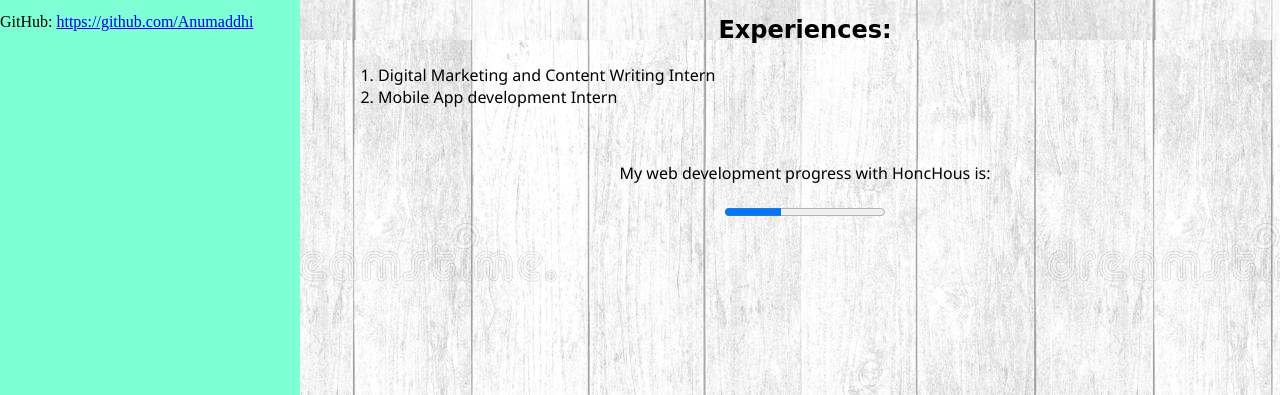
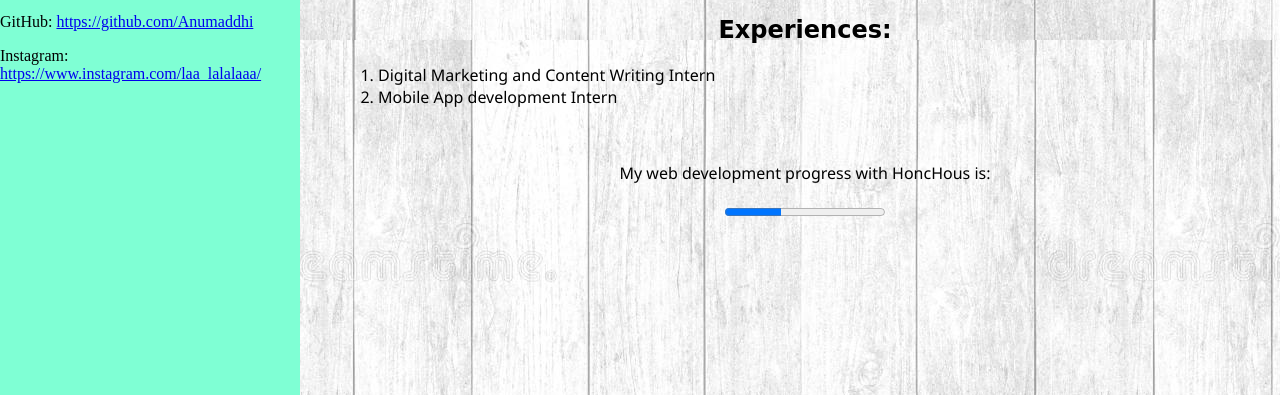
Before and after one commit to Anumaddhi/annapurna.github.io, a plain HTML site: page index.html in a window 1280 px wide. Shown: the part 405-800 px from the top of the page. Drawn offline with Linux system fonts and the light colour scheme.

Commit message:
Update index.html

```diff
--- a/index.html
+++ b/index.html
@@ -18,6 +18,7 @@
             <h1 class="head">Annapurna Maddi</h1>
             <p>Email: <a href="mailto:anumaddhi@gmail.com" target="_blank">anumaddhi@gmail.com</a></p>
             <p>GitHub: <a href="https://github.com/Anumaddhi" target="_blank">https://github.com/Anumaddhi</a></p>
+            <p>Instagram: <a href="https://www.instagram.com/laa_lalalaaa/" target="_blank">https://www.instagram.com/laa_lalalaaa/</a></p>
 
         </div>
         <div class="content" >
```
